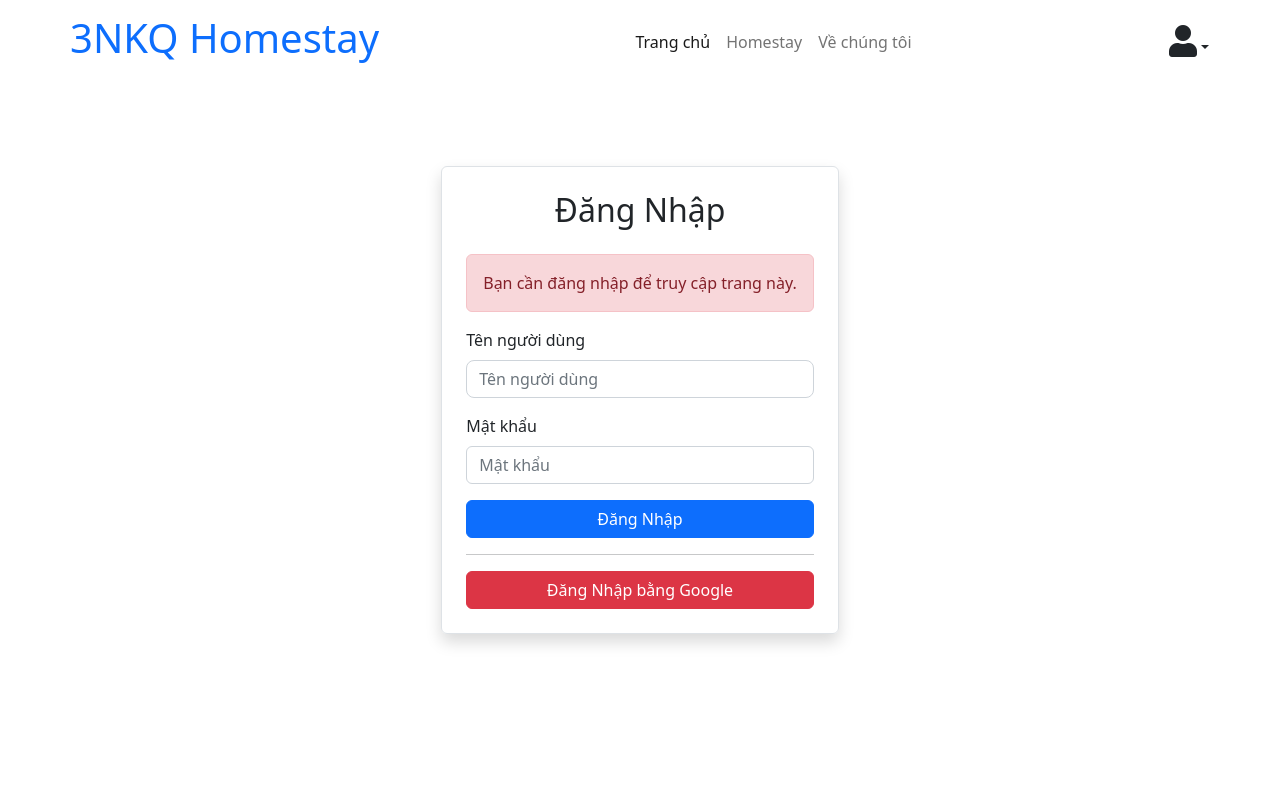
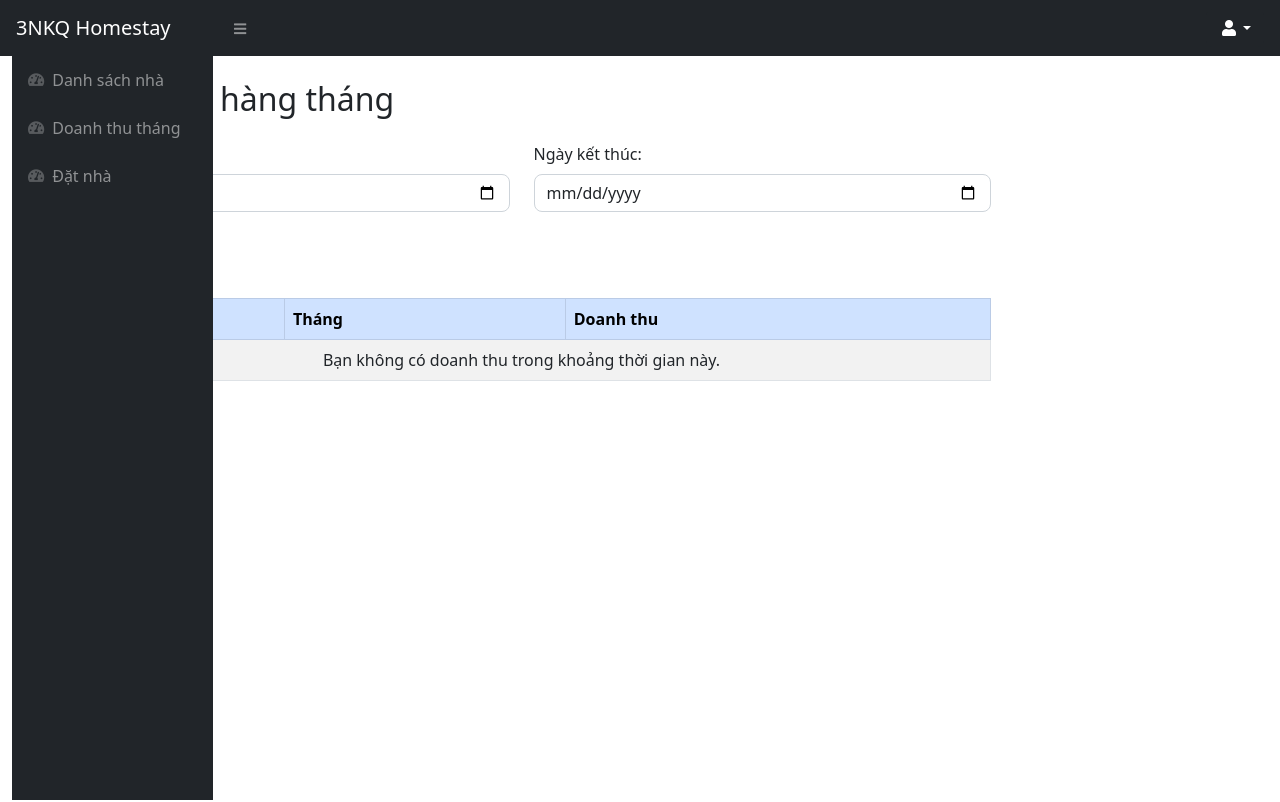
Before and after one commit to Module6-Project-Home/DN-HN-HOME-FE, a React (Create React App) app: page /host/monthlyRevenue in a window 1280 px wide. Before the commit this address led to /login. Shown: the top 802 px of the page. Built offline with nearby package versions, Linux system fonts and the light colour scheme.

Commit message:
hoan thien task 37

```diff
--- a/src/App.js
+++ b/src/App.js
@@ -21,6 +21,7 @@ import UpdateUserProfile from "./components/user/UpdateUserProfile"; // Import S
 import ChangePassword from "./components/user/ChangePassword"
 import UpdateProperty from "./components/host/UpdateProperty";
 import AddNewProperty from "./components/host/AddProperty";
+import MonthlyRevenue from "./components/host/MonthlyRevenue";
 
 const MainLayout = () => (
     <>
@@ -65,6 +66,7 @@ const App = () => {
                         <Route path="/host/update-property/:id" element={<UpdateProperty />} />
                         <Route path="/host/listMyHome" element={<ListMyHomestay />} />
                         <Route path="/host/create-property" element={<AddNewProperty />} />
+                        <Route path="/host/monthlyRevenue" element={<MonthlyRevenue />} />
                     </Route>
 
                     <Route
--- /dev/null
+++ b/src/components/host/MonthlyRevenue.js
@@ -0,0 +1,121 @@
+// components/MonthlyRevenue.js
+import React, { useEffect, useState } from 'react';
+import axios from 'axios';
+import HeaderAdmin from "./layout/HeaderAdmin";
+import SidebarAdmin from "./layout/SidebarAdmin";
+import {toast} from "react-toastify";
+
+const MonthlyRevenue = () => {
+    const [revenues, setRevenues] = useState([]);
+    const [startDate, setStartDate] = useState('');
+    const [endDate, setEndDate] = useState('');
+
+    const validateData = () => {
+        if (!startDate || !endDate) {
+            toast.warning("Vui lòng chọn cả ngày bắt đầu và ngày kết thúc.");
+            return false;
+        }
+
+        // Chuyển đổi ngày thành đối tượng Date để so sánh
+        const start = new Date(startDate);
+        const end = new Date(endDate);
+
+        if (start >= end) {
+            toast.warning("Ngày bắt đầu phải trước ngày kết thúc.");
+            return false;
+        }
+
+        return true; // Nếu mọi thứ hợp lệ
+    };
+
+    const fetchRevenue = async () => {
+        if (!validateData()) {
+            return; // Dừng nếu không hợp lệ
+        }
+
+        let jwtToken = localStorage.getItem("jwtToken");
+
+        try {
+            const response = await axios.get('http://localhost:8080/api/host/monthlyRevenue', {
+                params: { startDate, endDate },
+                headers: {
+                    'Authorization': `Bearer ${jwtToken}`,
+                    'Content-Type': 'application/json'
+                }
+            });
+            toast.success("Doanh thu của bạn đã được lấy ra thành công");
+            const revenueData = response.data.map(item => ({
+                year: item.year,
+                month: item.month,
+                revenue: item.revenue.toString(), // Chuyển đổi doanh thu thành chuỗi
+            }));
+
+            setRevenues(revenueData);
+        } catch (error) {
+            console.error('Error fetching monthly revenue:', error);
+        }
+    };
+
+    const handleDateChange = (e) => {
+        if (e.target.name === 'startDate') {
+            setStartDate(e.target.value);
+        } else if (e.target.name === 'endDate') {
+            setEndDate(e.target.value);
+        }
+    };
+
+    return (
+        <div className="container-fluid">
+            <div className="sb-nav-fixed">
+                <HeaderAdmin />
+                <div className="row" id="layoutSidenav">
+                    <SidebarAdmin className="col-md-3 col-lg-2" />
+                    <div id="layoutSidenav_content" className="col-md-9 col-lg-10">
+                        <main className="container mt-4">
+                            <h2 className="mb-4">Doanh thu hàng tháng</h2>
+                            <div className="row mb-4">
+                                <div className="col-md-6">
+                                    <label htmlFor="startDate" className="form-label">Ngày bắt đầu:</label>
+                                    <input type="date" id="startDate" name="startDate" className="form-control" value={startDate} onChange={handleDateChange} />
+                                </div>
+                                <div className="col-md-6">
+                                    <label htmlFor="endDate" className="form-label">Ngày kết thúc:</label>
+                                    <input type="date" id="endDate" name="endDate" className="form-control" value={endDate} onChange={handleDateChange} />
+                                </div>
+                            </div>
+                            <button className="btn btn-primary mb-4" onClick={fetchRevenue}>Lấy doanh thu</button>
+                            <div className="table-responsive">
+                                <table className="table table-striped table-bordered">
+                                    <thead className="table-primary">
+                                    <tr>
+                                        <th>Năm</th>
+                                        <th>Tháng</th>
+                                        <th>Doanh thu</th>
+                                    </tr>
+                                    </thead>
+                                    <tbody>
+                                    {revenues.length > 0 ? (
+                                        revenues.map((revenue, index) => (
+                                            <tr key={index}>
+                                                <td>{revenue.year}</td>
+                                                <td>{revenue.month}</td>
+                                                <td>{revenue.revenue}</td>
+                                            </tr>
+                                        ))
+                                    ) : (
+                                        <tr>
+                                            <td colSpan="3" className="text-center">Bạn không có doanh thu trong khoảng thời gian này.</td>
+                                        </tr>
+                                    )}
+                                    </tbody>
+                                </table>
+                            </div>
+                        </main>
+                    </div>
+                </div>
+            </div>
+        </div>
+    );
+};
+
+export default MonthlyRevenue;
--- a/src/components/host/layout/SidebarAdmin.js
+++ b/src/components/host/layout/SidebarAdmin.js
@@ -16,11 +16,11 @@ const SidebarAdmin = () => {
                         </Link>
                     </div>
                     <div className="nav">
-                        <Link className="nav-link" to="/host/dashboard">
+                        <Link className="nav-link" to="/host/monthlyRevenue">
                             <div className="sb-nav-link-icon">
                                 <i className="fas fa-tachometer-alt"></i>
                             </div>
-                            Nhà
+                            Doanh thu tháng
                         </Link>
                     </div>
                     <div className="nav">
```
